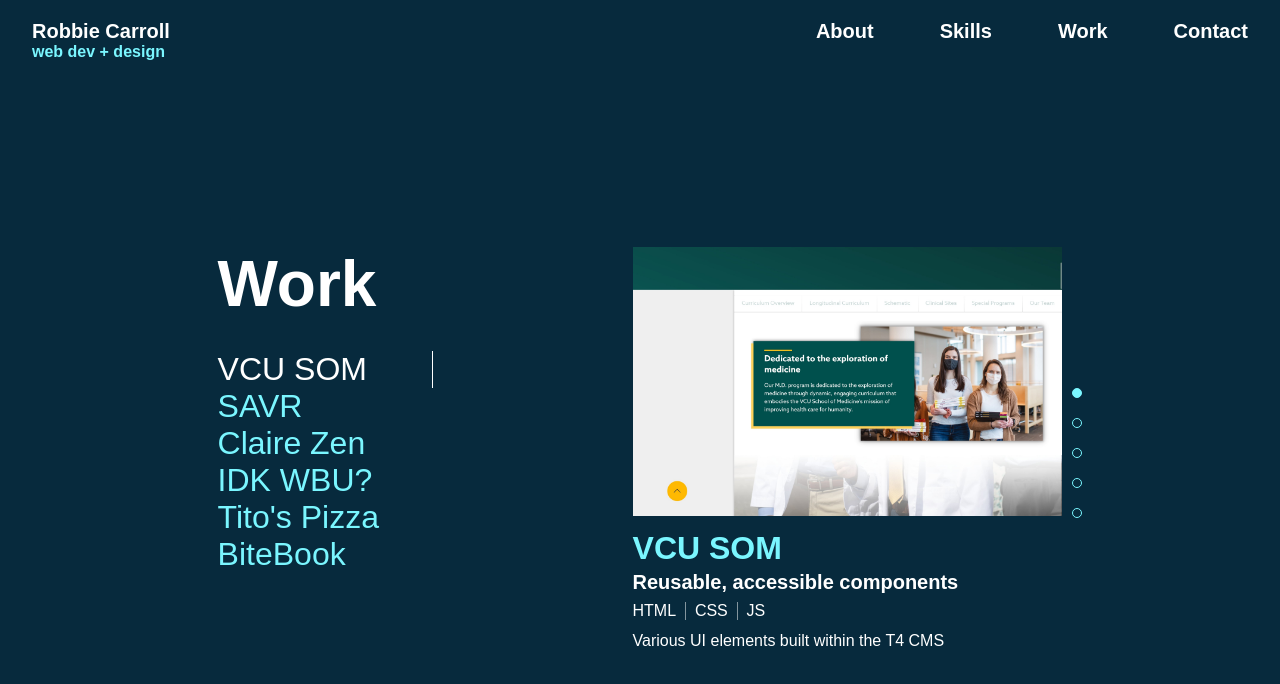
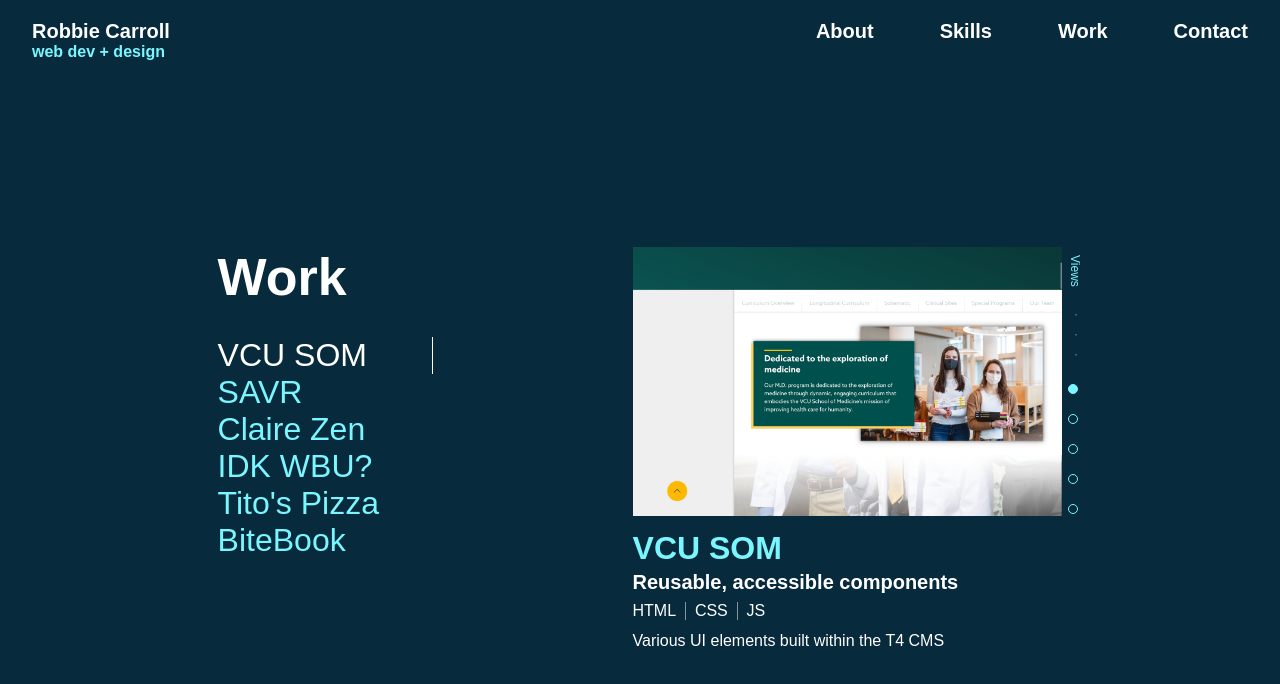
Before and after one commit to anewlens/portfolio-next, a Next.js app: page /work in a window 1280 px wide. Shown: the top 684 px of the page. Built offline with nearby package versions, Linux system fonts and the light colour scheme; a web font is replaced by a local one.

Commit message:
Title sizing, View label

```diff
--- a/Components/UI/ImageSwitcher.tsx
+++ b/Components/UI/ImageSwitcher.tsx
@@ -18,8 +18,11 @@
                 })
             }
             <div className={styles.ImageSwitcher_controls}>
+                <span className={styles.ImageSwitcher_controls_label}>Views</span>
+                <div className={styles.ImageSwitcher_controls_buttons}>
                     {
                         images.map((image, i) => (
+
                             <button key={i} onClick={() => setSelected(i)}
                                 className={`${styles.ImageSwitcher_button} ${selected == i && styles.selected}`}>
 
@@ -28,6 +31,7 @@
                     }
                 </div>
             </div>
+        </div>
 
 
     );
--- a/styles/Components/ImageSwitcher.module.css
+++ b/styles/Components/ImageSwitcher.module.css
@@ -27,10 +27,44 @@
 .ImageSwitcher_controls {
     position: absolute;
     display: flex;
+    flex-direction: column;
+    justify-content: space-between;
+    height: calc(100% - 1.2rem);
+    right: -2rem;
+    bottom: .4rem;
+    z-index: 4;
+}
+
+.ImageSwitcher_controls::before {
+    content: '';
+    position: absolute;
+    top: 0%;
+    left: 50%;
+    width: 2px;
+    height:100%;
+    background-image: linear-gradient(to bottom, var(--cyan) 7%, rgba(255, 255, 255, 0) 0%);
+                    background-position: left;
+                    background-size: 2px 2rem;
+                    background-repeat: repeat-y;
+    z-index: -1;
+    opacity:.5;
+}
+
+.ImageSwitcher_controls_label {
+    color: var(--cyan);
+    writing-mode: vertical-lr;
+    font-size: 1.2rem;
+    margin-bottom: 1rem;
+    background-color: var(--bg);
+    padding-bottom: 1rem;
+}
+
+.ImageSwitcher_controls_buttons {
+    display: flex;
+    flex-direction: column;
     gap: 2rem;
-    flex-direction: column;
-    right: -2rem;
-    bottom: 0;
+    background-color: var(--bg);
+    padding-top: 1rem;
 }
 
 .ImageSwitcher_button {
--- a/styles/Components/WorkPanel.module.css
+++ b/styles/Components/WorkPanel.module.css
@@ -32,6 +32,7 @@
 
 .WorkPanel_techStack {
     display: flex;
+    align-items: center;
     margin-bottom: 1.2rem;
 
 }
--- a/styles/Pages/About.module.css
+++ b/styles/Pages/About.module.css
@@ -5,7 +5,7 @@
 }
 
 .content_title {
-    font-size: 6.4rem;
+    font-size: var(--pageTitleSize);
     font-weight: 700;
     margin-bottom: 4rem;
 }
--- a/styles/Pages/Contact.module.css
+++ b/styles/Pages/Contact.module.css
@@ -4,7 +4,7 @@
 }
 
 .content_title {
-    font-size: 6.4rem;
+    font-size: var(--pageTitleSize);
     font-weight: 700;
 }
 
--- a/styles/Pages/Home.module.css
+++ b/styles/Pages/Home.module.css
@@ -4,7 +4,7 @@
 }
 
 .content_title {
-  font-size: 6.4rem;
+  font-size: var(--pageTitleSize);
   font-weight: 700;
 }
 
--- a/styles/Pages/Skills.module.css
+++ b/styles/Pages/Skills.module.css
@@ -13,7 +13,7 @@
 }
 
 .content_title {
-    font-size: 6.4rem;
+    font-size: var(--pageTitleSize);
     font-weight: 700;
     flex: 100%;
 }
--- a/styles/Pages/Work.module.css
+++ b/styles/Pages/Work.module.css
@@ -5,7 +5,7 @@
 }
 
 .content_title {
-    font-size: 6.4rem;
+    font-size: var(--pageTitleSize);
     font-weight: 700;
     margin-bottom: 3rem;
 }
--- a/styles/globals.css
+++ b/styles/globals.css
@@ -29,6 +29,8 @@
   --green-light: hsl(119, 100%, 84%);
 
   --sideMargins: 17vw;
+
+  --pageTitleSize: clamp(3.2rem, 4.5vw, 5.2rem);
 }
 
 * {
```
Lines whose indentation alone changed are shown as unchanged.
